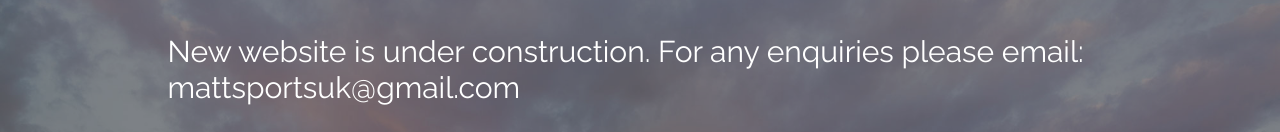
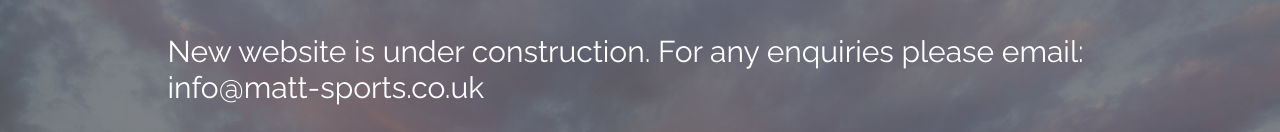
Before and after one commit to salmaniqbal/MattSportsHolding, a plain HTML site: page index.html in a window 1280 px wide. Shown: the part 310-442 px from the top of the page. Drawn offline with nearby package versions, Linux system fonts and the light colour scheme.

Commit message:
update email address

```diff
--- a/index.html
+++ b/index.html
@@ -102,7 +102,7 @@
 <!-- Clock Countdown -->
 <h2 class="color-white top-margin animated bounceInDown" style="text-align: center" data-animation-delay="700" >Manufacturer of custom sportswear</h2>
 <br/>
-<h3 class="color-white top-margin animated bounceInDown" data-animation-delay="700" >New website is under construction. For any enquiries please email: <a href="mailto:mattsportsuk@gmail.com">mattsportsuk@gmail.com</a></h3>
+<h3 class="color-white top-margin animated bounceInDown" data-animation-delay="700" >New website is under construction. For any enquiries please email: <a href="mailto:info@matt-sports.co.uk">info@matt-sports.co.uk</a></h3>
 
 
 <nav class="socials-icons animated bounceInUp" data-animation-delay="700">
```
